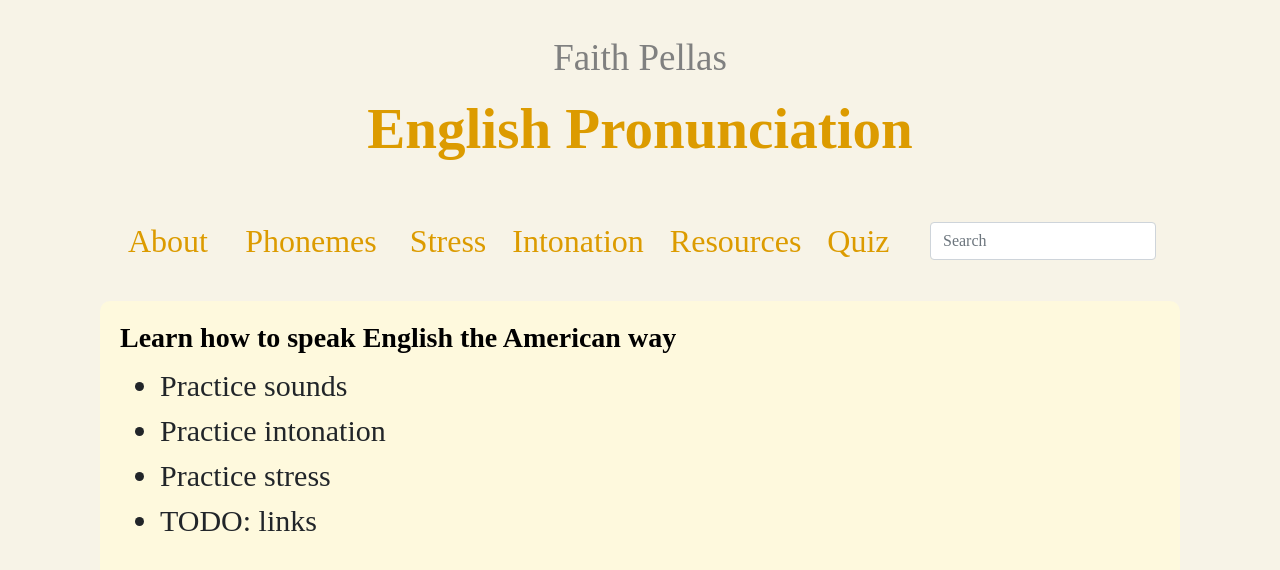
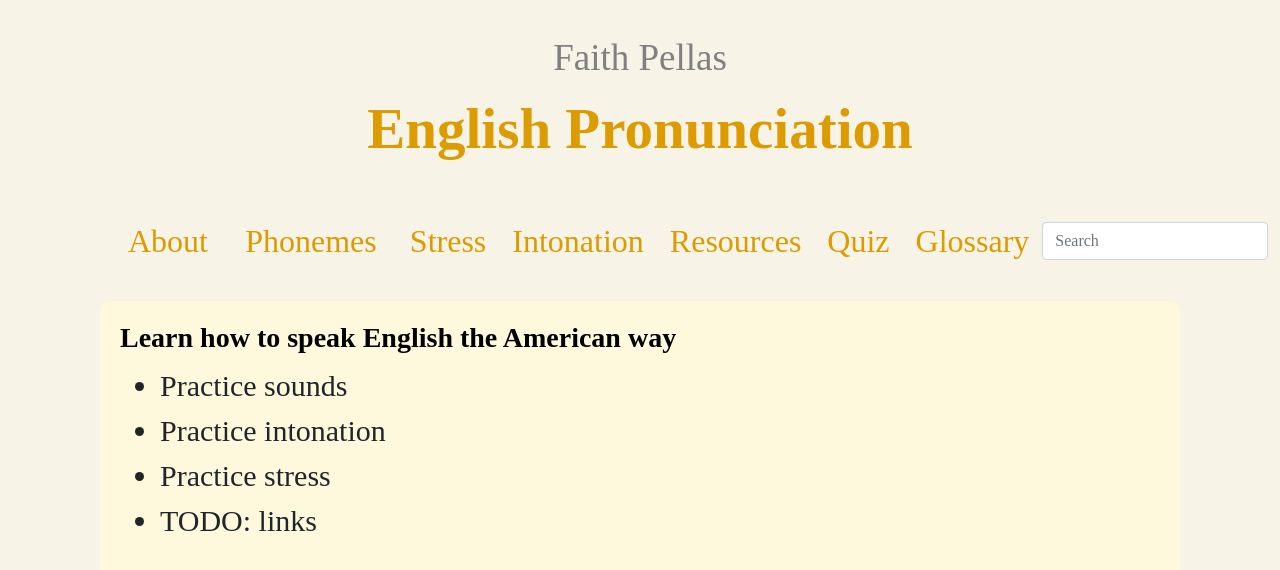
Before and after one commit to fbpellas/fbpellas.github.io, a React (Create React App) app: page / in a window 1280 px wide. Shown: the top 570 px of the page. Built offline with nearby package versions, Linux system fonts and the light colour scheme; a web font is replaced by a local one.

Commit message:
feat: add glossary sub-menu

```diff
--- a/src/App.tsx
+++ b/src/App.tsx
@@ -388,7 +388,7 @@ const App = () => {
       </div>
     );
 
-    if (["stress", "intonation", "resources"].includes(page)) {
+    if (["stress", "intonation", "resources", "glossary"].includes(page)) {
       return (
         <>
           <div className="block-2">
@@ -646,6 +646,12 @@ const App = () => {
             <Nav.Link href="#quiz" onClick={() => setPageAndClear("quiz")}>
               Quiz
             </Nav.Link>
+            <Nav.Link
+              href="#glossary"
+              onClick={() => setPageAndClear("glossary")}
+            >
+              Glossary
+            </Nav.Link>
           </Nav>
           <Form inline>
             <FormControl
--- a/src/search.ts
+++ b/src/search.ts
@@ -74,6 +74,7 @@ export const mapping = [
   ],
   [[...diphthongsKeys, "diphthong", "diphthongs"], "diphthongs", "Diphthongs"],
   [["stress"], "stress", "Stress"],
+  [["definition", "definitions", "glossary"], "glossary", "Glossary"],
   [["intonation"], "intonation", "Intonation"],
   [["resource", "resources"], "resources", "Resources"],
   [["quiz", "quizzes"], "quiz", "Quiz"],
```
